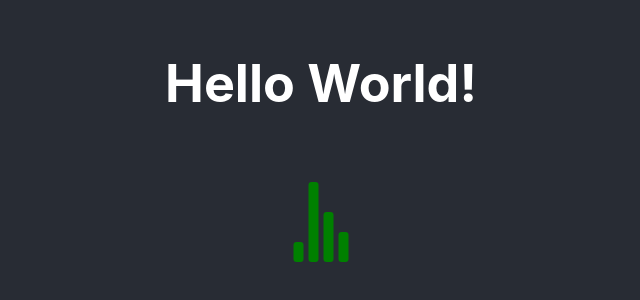
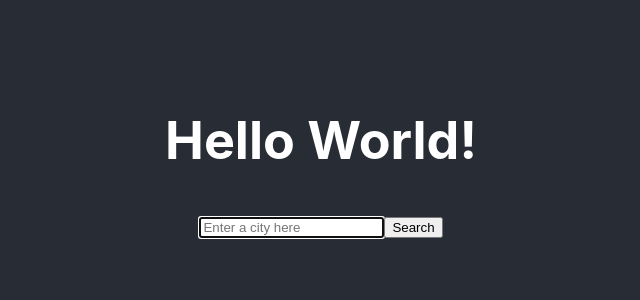
Before and after one commit to Lesia-Sh/weather-app-jsx, a React (Create React App) app: page / in a window 1280 px wide. Shown: the part 244-544 px from the top of the page, without its empty margins (319-959 px from the left). Built offline with nearby package versions, Linux system fonts and the light colour scheme; no server answers.

Commit message:
Corrected mistakes and warnings

```diff
--- a/src/App.js
+++ b/src/App.js
@@ -7,7 +7,7 @@ function App() {
     <div className="App">
       <header className="App-header">
         <h1>Hello World!</h1>
-        <Weather city="Lviv" />
+        <Weather />
       </header>
     </div>
   );
--- a/src/Weather.js
+++ b/src/Weather.js
@@ -1,17 +1,29 @@
-import React from "react";
+import React, { useState } from "react";
 import axios from "axios";
 import { Audio } from "react-loader-spinner";
 
-export default function Weather(props) {
-  function handleResponse(response) {
-    alert(
-      `The weather in ${response.data.name} is ${response.data.main.temp}°C`
-    );
+export default function Weather() {
+  const [city, setCity] = useState("");
+  const [weather, setWeather] = useState({});
+  const [loaded, setLoaded] = useState(false);
+
+  function showWeather(response) {
+    setLoaded(true);
+    setWeather({
+      temperature: response.data.main.temp,
+      description: response.data.weather[0].description,
+      humidity: response.data.main.humidity,
+      wind: response.data.wind.speed,
+      icon: `http://openweathermap.org/img/wn/${response.data.weather[0].icon}@2x.png`,
+    });
   }
+
+  function handleSubmit(event) {
+    event.preventDefault();
     let apiKey = "0f0f10bca37612242d03bb7a3cb3baa8";
-  let apiUrl = `https://api.openweathermap.org/data/2.5/weather?q=${props.city}&appid=${apiKey}&units=metric`;
+    let apiUrl = `https://api.openweathermap.org/data/2.5/weather?q=${city}&appid=${apiKey}&units=metric`;
 
-  axios.get(apiUrl).then(handleResponse);
+    axios.get(apiUrl).then(showWeather);
     return (
       <h2>
         <Audio
@@ -26,3 +38,40 @@ export default function Weather(props) {
       </h2>
     );
   }
+
+  function updateCity(event) {
+    setCity(event.target.value);
+  }
+
+  let form = (
+    <div>
+      <form onSubmit={handleSubmit}>
+        <input
+          type="search"
+          placeholder="Enter a city here"
+          autoFocus
+          onChange={updateCity}
+        />
+        <button type="search">Search</button>
+      </form>
+    </div>
+  );
+  if (loaded) {
+    return (
+      <div>
+        {form}
+        <ul className="weather-list">
+          <li>Temperature: {Math.round(weather.temperature)} °C</li>
+          <li>Description: {weather.description}</li>
+          <li>Humidity: {weather.humidity} %</li>
+          <li>Wind: {weather.wind} m/s</li>
+          <li>
+            <img src={weather.icon} alt={weather.description} />
+          </li>
+        </ul>
+      </div>
+    );
+  } else {
+    return form;
+  }
+}
```
Lines whose indentation alone changed are shown as unchanged.
